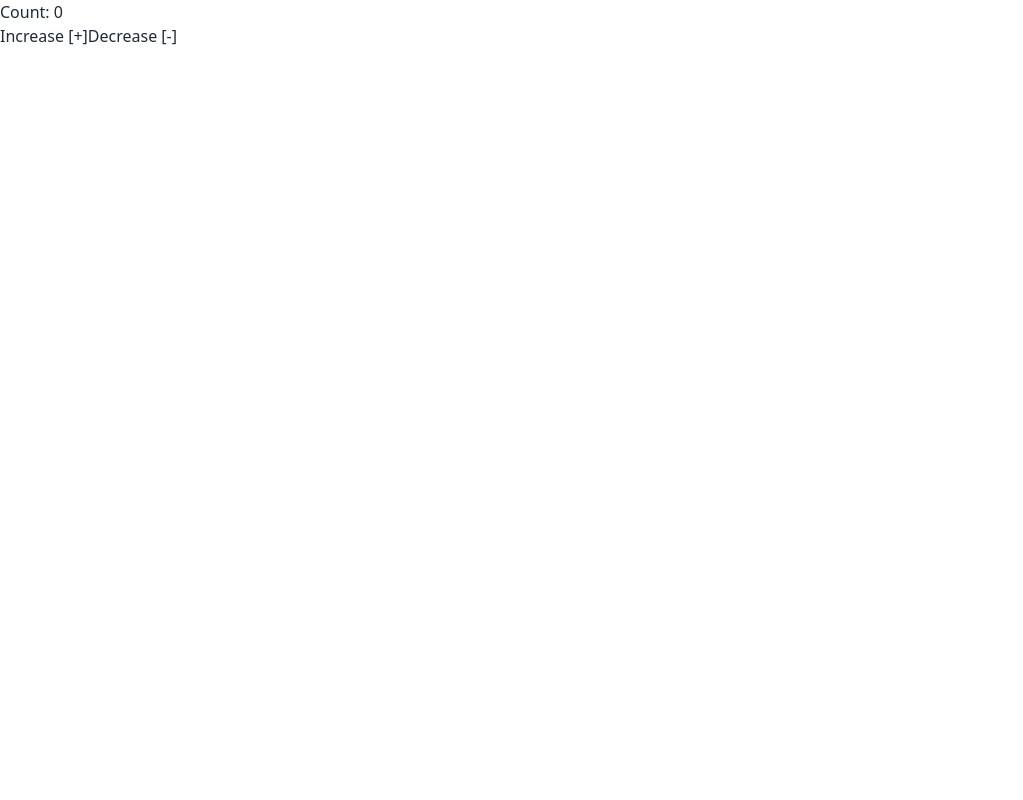
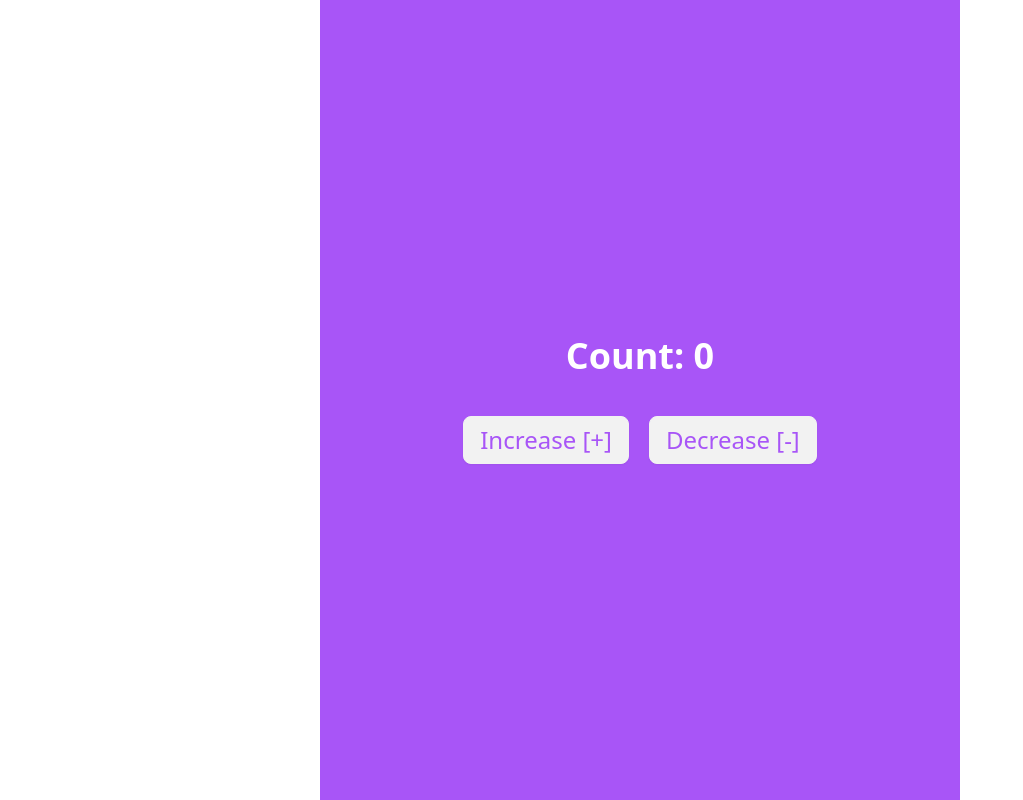
Before and after one commit to shafriki/simple_count, a plain HTML site: page index.html in a window 1280 px wide. Shown: the whole page, without its empty margins (0-1023 px from the left). Drawn offline with nearby package versions, Linux system fonts and the light colour scheme.

Commit message:
design complete

```diff
--- a/index.html
+++ b/index.html
@@ -11,12 +11,12 @@
 
 </head>
 <body>
-    <section>
-        <div>
-            <p>Count: 0</p>
-            <div class="flex ">
-                <button>Increase [+]</button>
-                <button>Decrease [-]</button>
+    <section class="max-w-screen-sm mx-auto">
+        <div class="flex flex-col items-center bg-purple-500 h-screen justify-center">
+            <p class="text-4xl font-bold text-white">Count: 0</p>
+            <div class="flex items-center gap-5 mt-10">
+                <button class="btn text-2xl font-medium text-purple-500">Increase [+]</button>
+                <button class="btn text-2xl font-medium text-purple-500">Decrease [-]</button>
             </div>
         </div>
     </section>
```
